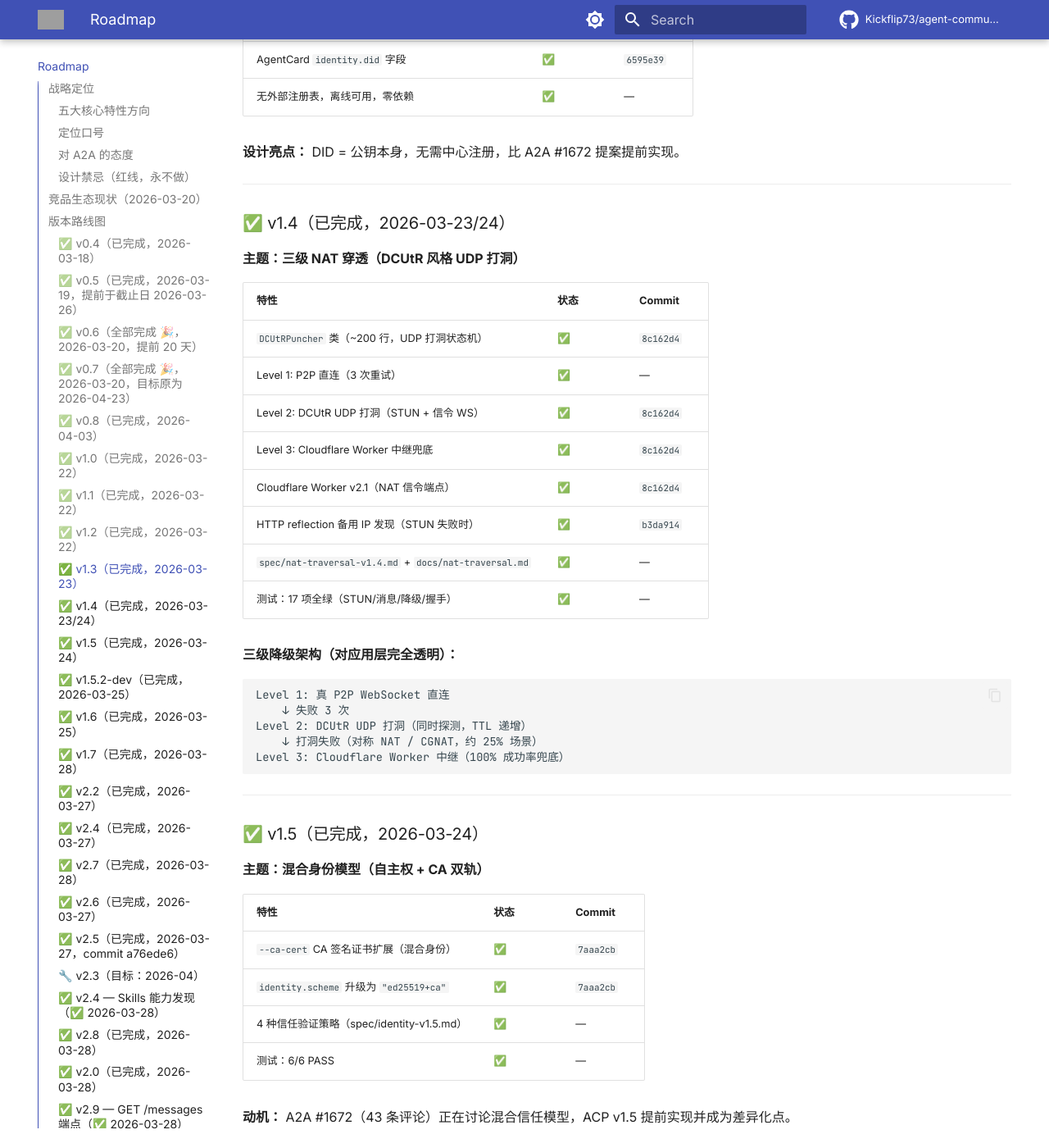
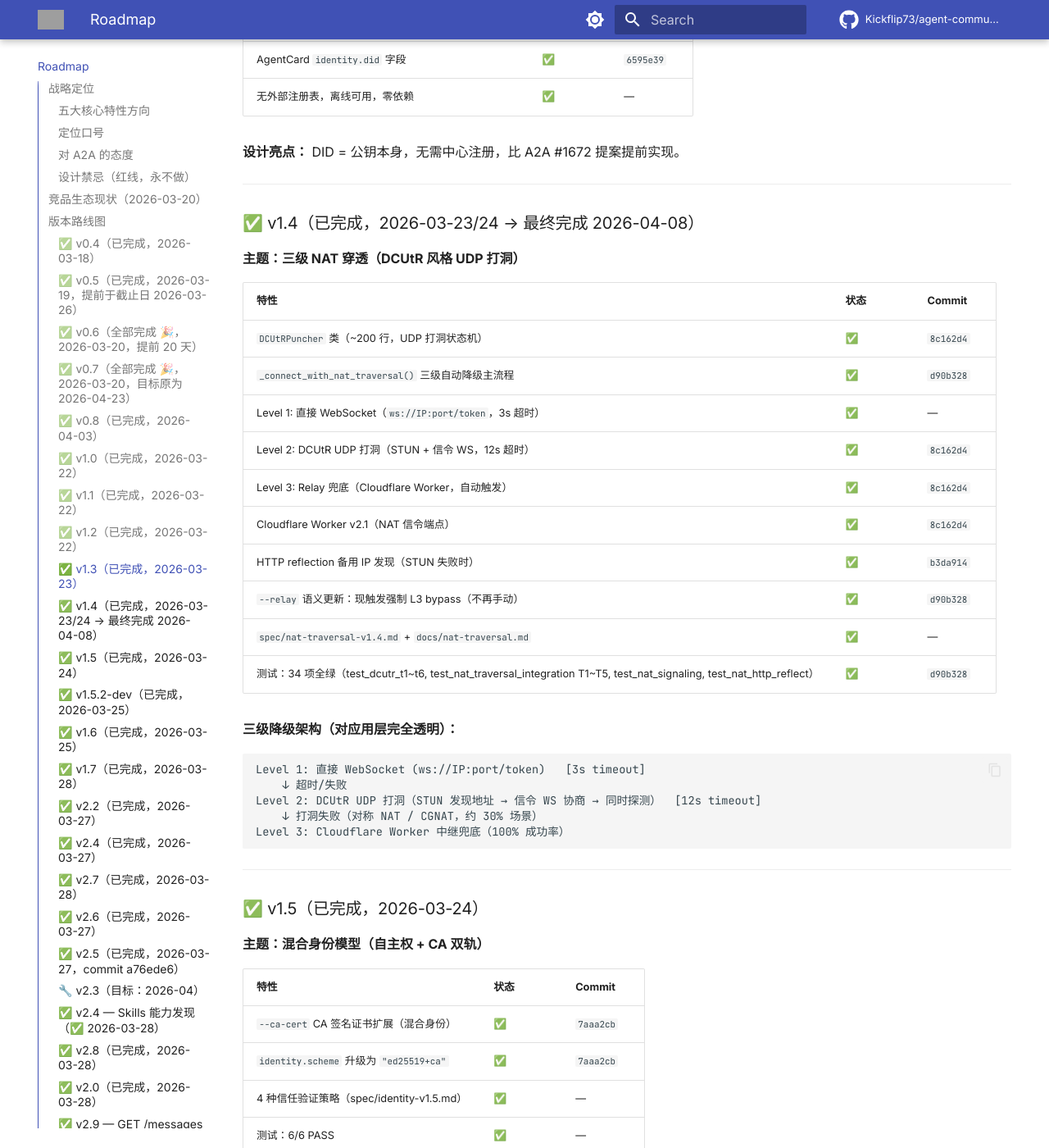
Before and after one commit to Kickflip73/agent-communication-protocol, an MkDocs documentation site: the page built from docs/ROADMAP.md, in a window 1280 px wide and 1400 px high, scrolled down 6811 px. Shown: the whole window at 82% size. Built offline with MkDocs 1.6.1 and Material for MkDocs 9.7.7, drawn with Linux system fonts in a browser that asks for light colours; comment, search, counter and statistics services are not loaded; the version menu is left out; some of the changed text lies outside the part shown; grey boxes are pictures that could not be loaded.

Commit message:
docs(v1.4): sync README/ROADMAP/CHANGELOG — NAT traversal three-level fallback

````diff
--- a/docs/ROADMAP.md
+++ b/docs/ROADMAP.md
@@ -236,27 +236,29 @@ curl http://localhost:7901/discover
 
 ---
 
-### ✅ v1.4（已完成，2026-03-23/24）
+### ✅ v1.4（已完成，2026-03-23/24 → 最终完成 2026-04-08）
 **主题：三级 NAT 穿透（DCUtR 风格 UDP 打洞）**
 
 | 特性 | 状态 | Commit |
 |------|------|--------|
 | `DCUtRPuncher` 类（~200 行，UDP 打洞状态机） | ✅ | `8c162d4` |
-| Level 1: P2P 直连（3 次重试） | ✅ | — |
-| Level 2: DCUtR UDP 打洞（STUN + 信令 WS） | ✅ | `8c162d4` |
-| Level 3: Cloudflare Worker 中继兜底 | ✅ | `8c162d4` |
+| `_connect_with_nat_traversal()` 三级自动降级主流程 | ✅ | `d90b328` |
+| Level 1: 直接 WebSocket（`ws://IP:port/token`，3s 超时） | ✅ | — |
+| Level 2: DCUtR UDP 打洞（STUN + 信令 WS，12s 超时） | ✅ | `8c162d4` |
+| Level 3: Relay 兜底（Cloudflare Worker，自动触发） | ✅ | `8c162d4` |
 | Cloudflare Worker v2.1（NAT 信令端点） | ✅ | `8c162d4` |
 | HTTP reflection 备用 IP 发现（STUN 失败时） | ✅ | `b3da914` |
+| `--relay` 语义更新：现触发强制 L3 bypass（不再手动） | ✅ | `d90b328` |
 | `spec/nat-traversal-v1.4.md` + `docs/nat-traversal.md` | ✅ | — |
-| 测试：17 项全绿（STUN/消息/降级/握手） | ✅ | — |
+| 测试：34 项全绿（test_dcutr_t1~t6, test_nat_traversal_integration T1~T5, test_nat_signaling, test_nat_http_reflect） | ✅ | `d90b328` |
 
 **三级降级架构（对应用层完全透明）：**
 ```
-Level 1: 真 P2P WebSocket 直连
-    ↓ 失败 3 次
-Level 2: DCUtR UDP 打洞（同时探测，TTL 递增）
-    ↓ 打洞失败（对称 NAT / CGNAT，约 25% 场景）
-Level 3: Cloudflare Worker 中继（100% 成功率兜底）
+Level 1: 直接 WebSocket (ws://IP:port/token)   [3s timeout]
+    ↓ 超时/失败
+Level 2: DCUtR UDP 打洞（STUN 发现地址 → 信令 WS 协商 → 同时探测）  [12s timeout]
+    ↓ 打洞失败（对称 NAT / CGNAT，约 30% 场景）
+Level 3: Cloudflare Worker 中继兜底（100% 成功率）
 ```
 
 ---
@@ -719,6 +721,17 @@ APS:  https://github.com/aeoess/agent-passport-system  （Ed25519 身份，v0.8
 
 ---
 
+### 🔮 v2.84（候选，2026-04-08 提案）
+**候选特性（来源：NAT 穿透完成后的后续方向 + A2A/ANP 竞品研究）**：
+
+| 候选 | 来源 | 优先级 | 说明 |
+|------|------|--------|------|
+| Show HN 发布准备 | 内生 | P0 | README 发布版精简（Show HN 格式）、demo 录制（NAT 穿透动态 gif/视频）、发布节点确认 |
+| AgentCard `protocol_bindings` URI 声明字段 | A2A §5.8 (Issue #1619) | P1 | 对齐 `GET /protocol-binding` 已实现的 CPB URI 声明（`urn:acp:binding:p2p-relay/v1`），将 `protocol_binding` 作为 AgentCard 顶层字段正式写入规范 §5.8 |
+| 消息层 `client_msg_id` 幂等性增强 | ANP 借鉴 | P2 | 客户端生成 `client_msg_id`，服务端幂等去重（防重放/断线重连场景），补全 v0.5 message_id 机制的客户端侧幂等保障 |
+
+---
+
 ### 🔮 v0.9（规划中，目标：2026-06）
 **主题：协议健壮性 + 开发者体验**
 
--- a/heartbeat-state.json
+++ b/heartbeat-state.json
@@ -1,5 +1,5 @@
 {
   "lastChecks": {"evangelism": 1773788282, "email": null, "calendar": null, "weather": null},
-  "notes": "2026-04-08 10:28 — 开发轮完成. v1.4 _connect_with_nat_traversal() 实现. commit: d90b328. 下轮: 文档轮.",
-  "next_round": "doc"
+  "notes": "2026-04-08 11:03 — 文档轮完成. v1.4 README/ROADMAP/CHANGELOG 已同步. 下轮: 测试轮.",
+  "next_round": "test"
 }
````
Also changed, not shown: CHANGELOG.md (+16 -0 lines).
